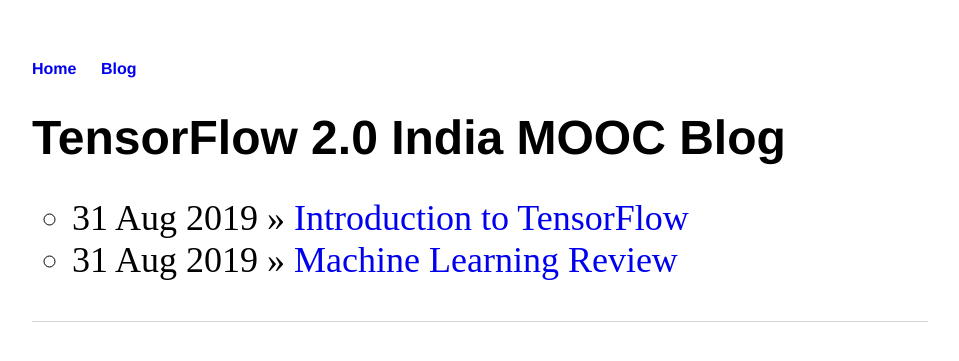
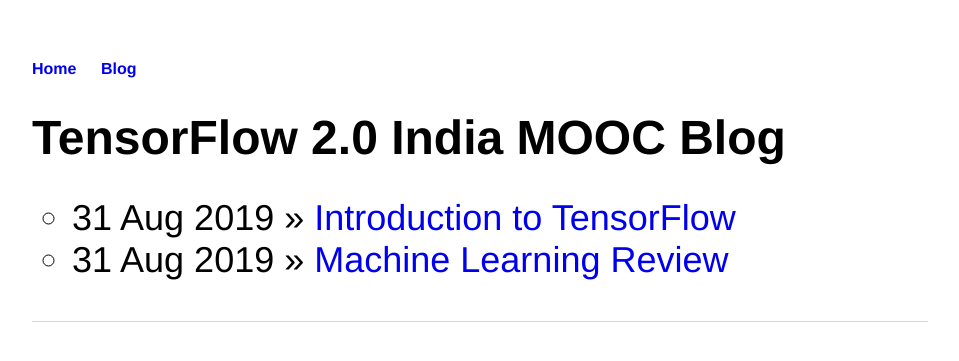
Before and after one commit to tfindiamooc/tfindiamooc.github.io, a Jekyll site: the page built from blog/index.html, in a window 1280 px wide. Shown: the top 361 px of the page, without its empty margins (160-1119 px from the left). Built offline with Jekyll 4.4.1, drawn with Linux system fonts in a browser that asks for light colours.

Commit message:
Update main.css

```diff
--- a/css/main.css
+++ b/css/main.css
@@ -51,5 +51,5 @@
 ul.posts li {
     font-size: 1.5em;
     list-style: circle;
-    #font-family:'Helvetica', 'Arial', 'Sans-Serif';
+    font-family: 'Helvetica', 'Arial', 'Sans-Serif';
 }
```
